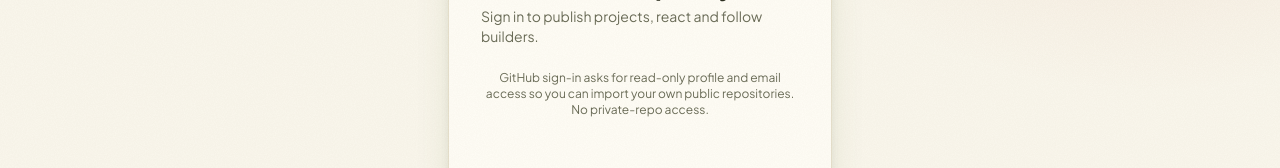
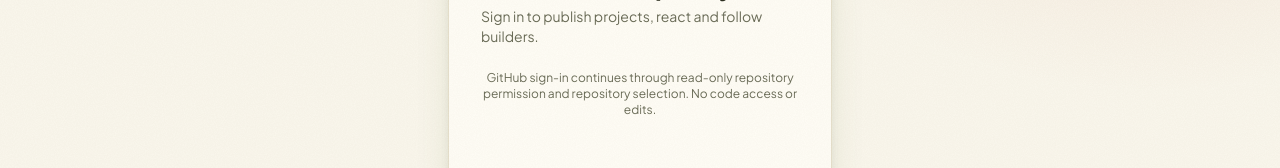
Before and after one commit to exit-that-lies-game/shipstory, a Next.js app: page /login in a window 1280 px wide. Shown: the part 289-457 px from the top of the page. Built offline with nearby package versions, Linux system fonts and the light colour scheme.

Commit message:
Explain continuous read-only GitHub connection flow

```diff
--- a/src/components/auth/OAuthButtons.tsx
+++ b/src/components/auth/OAuthButtons.tsx
@@ -25,7 +25,7 @@ export function OAuthButtons({ next = "/feed" }: { next?: string }) {
   const base = "inline-flex w-full items-center justify-center gap-2 rounded-full px-6 py-3 text-base font-semibold transition-colors disabled:opacity-60 focus-visible:outline-2 focus-visible:outline-offset-4 focus-visible:outline-olive";
   return (
     <div className="space-y-3">
-      <p className="text-center text-xs text-muted">GitHub sign-in asks for read-only profile and email access so you can import your own public repositories. No private-repo access.</p>
+      <p className="text-center text-xs text-muted">GitHub sign-in continues through read-only repository permission and repository selection. No code access or edits.</p>
       <TurnstileCheck key={attempt} action="login" onToken={setToken} />
       <button disabled={!!busy || !token} onClick={() => go("github")} className={`${base} bg-terracotta text-white hover:bg-[#a84b2f]`}>
         <Icon name="github" size={18} />{busy === "github" ? "Redirecting..." : "Continue with GitHub"}
```
